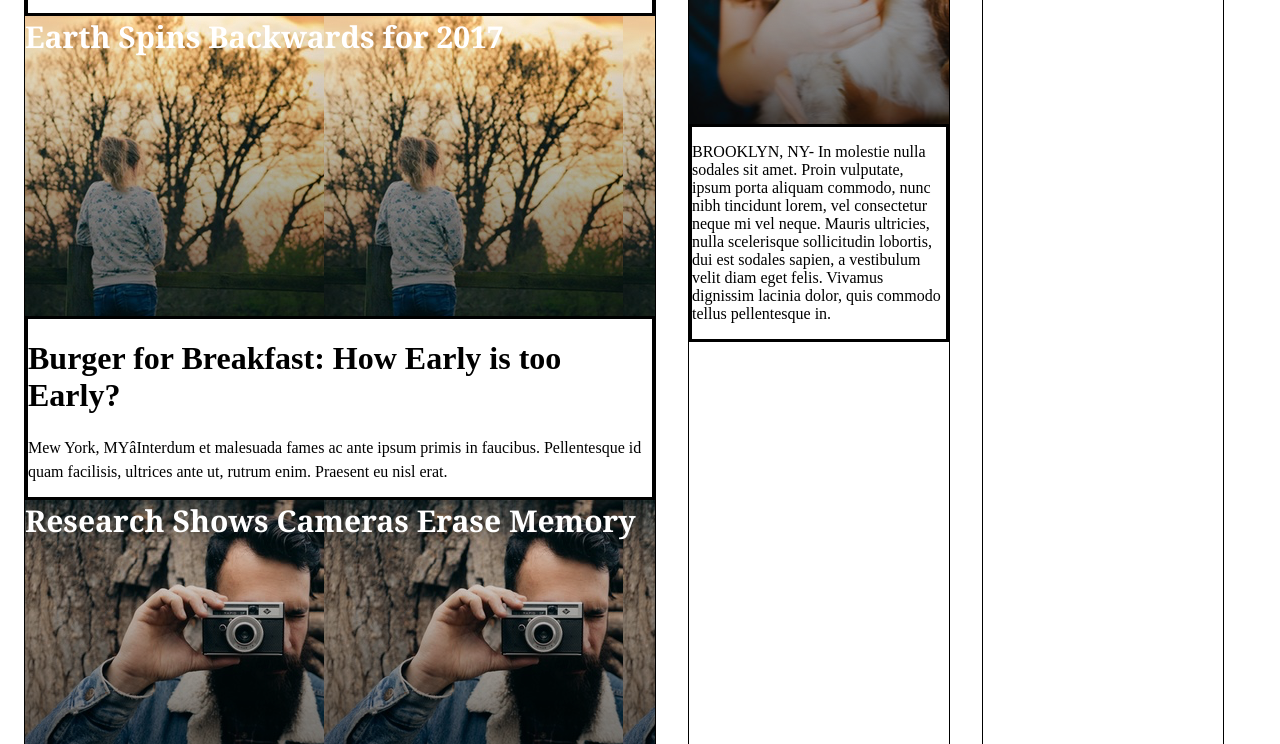
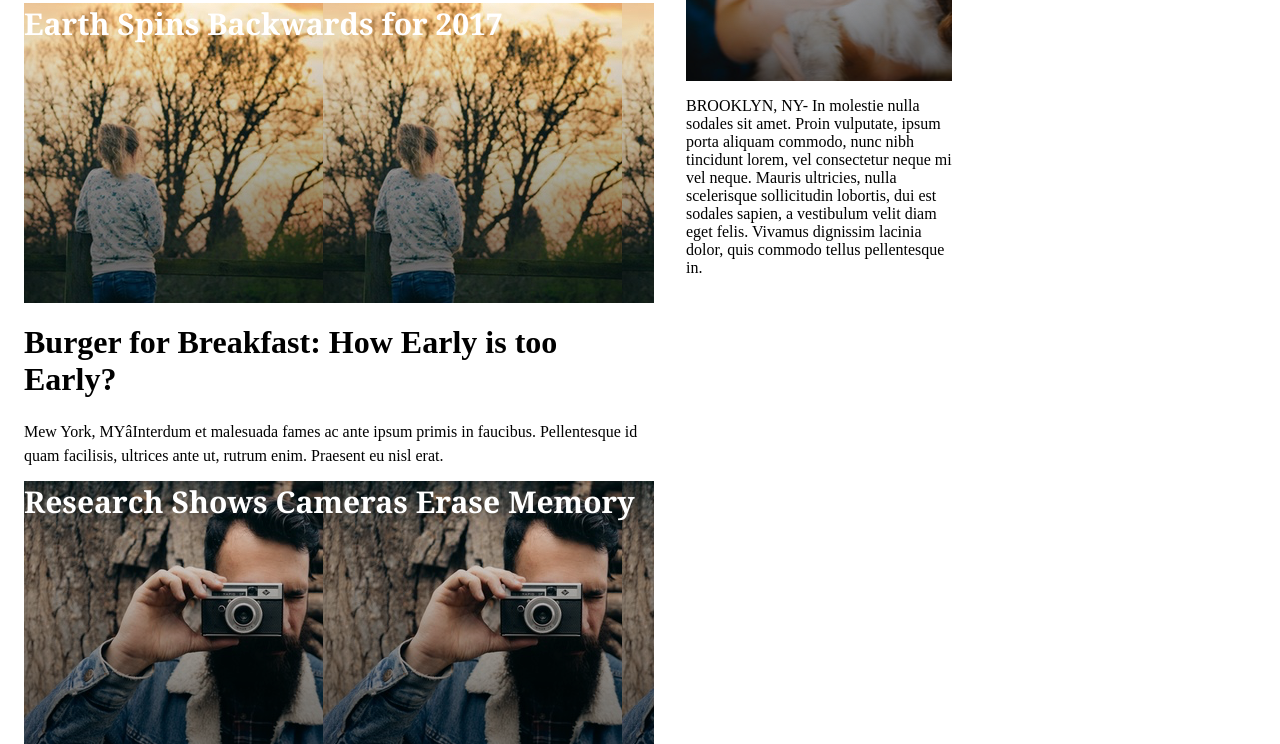
Before and after one commit to D1ABL05/mytimes, a plain HTML site: page index.html in a window 1280 px wide. Shown: the part 747-1491 px from the top of the page. Drawn offline with Linux system fonts and the light colour scheme.

Commit message:
Added IDs & removed borders around stories

```diff
--- a/resources/css/style.css
+++ b/resources/css/style.css
@@ -58,7 +58,6 @@ a {
   display: flex;
   flex-direction: column;
   margin-right: 32px;
-  border: solid 1px black;
 }
 
 .column.large {
@@ -74,11 +73,9 @@ a {
 }
 
 .story {
-  border: solid 3px black;
 }
 
 .image-text {
-  border: solid 2px black;
   font-family: Georgia;
   font-weight: bold;
   font-size: 30px;
```
